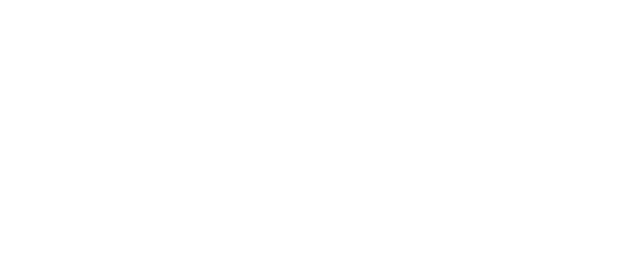
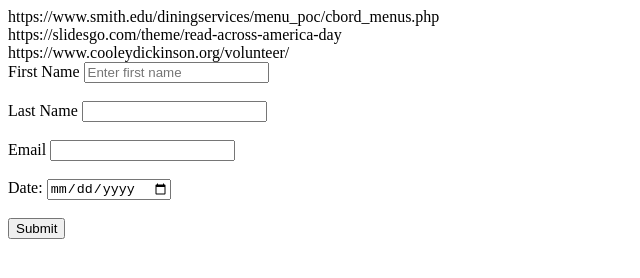
Before and after one commit to leslieortizvargas/secondtry, a plain HTML site: page index.html in a window 1280 px wide. Shown: the whole page, without its empty margins (0-640 px from the left). Drawn offline with Linux system fonts and the light colour scheme.

Commit message:
added nav and form to second try

```diff
--- a/index.html
+++ b/index.html
@@ -7,6 +7,56 @@
     <title>second-try</title>
 </head>
 <body>
+    <nav>
 
+        <div>
+            <a>https://www.smith.edu/diningservices/menu_poc/cbord_menus.php</a>
+        </div>
+
+        <div></div>
+
+        <div>
+            <a>https://slidesgo.com/theme/read-across-america-day</a>
+        </div>
+
+
+        <div>
+            <a>https://www.cooleydickinson.org/volunteer/</a>
+        </div>
+    </nav>
+
+    <form>
+        <div>
+            <label> First Name</label>
+            <input type = "text" name = "firstName" placeholder = "Enter first name">
+        </div>
+
+        <br>
+
+        <div>
+            <label> Last Name</label>
+            <input type = "text" name = "lastName">
+        </div>
+
+        <br>
+
+        <div>
+            <label> Email</label>
+            <input type = "email" name = "email">
+        </div>
+
+        <br>
+
+        <div>
+            <label> Date:</label>
+            <input type = "date" name = "today-date">
+        </div>
+
+        <br>
+
+        <div>
+            <input type = "submit" name = "submit" value = "Submit">
+        </div>
+    </form>
 </body>
 </html>
```
